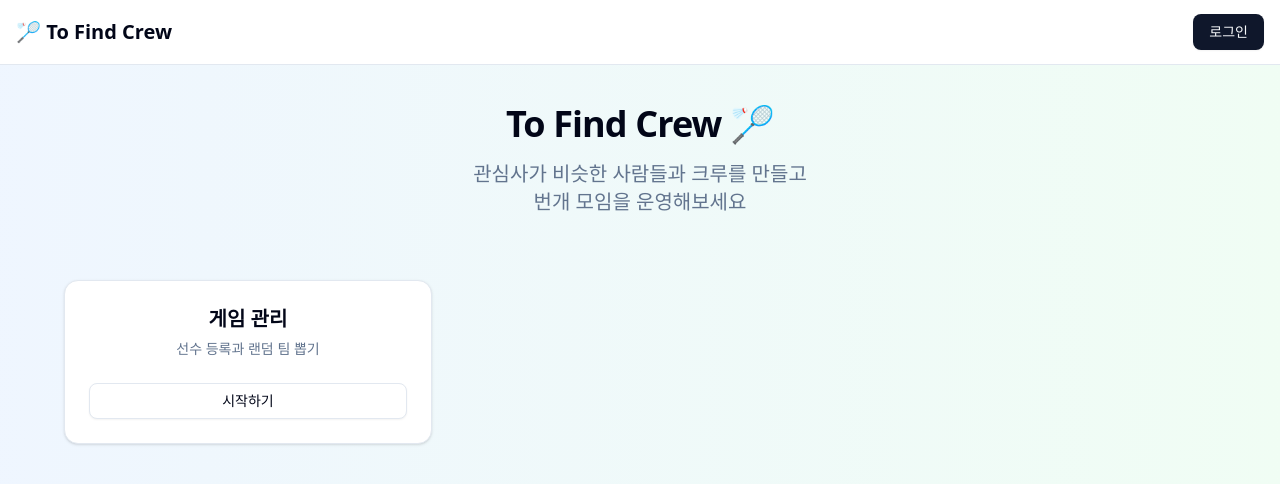
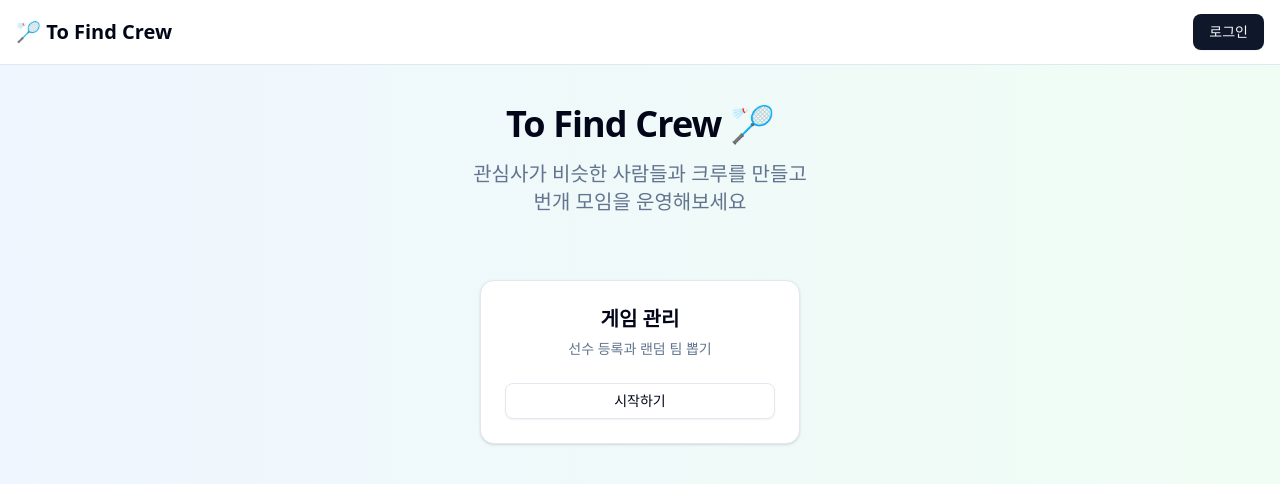
Before and after one commit to harry7435/to-find-crew, a Next.js app: page / in a window 1280 px wide. Shown: the top 484 px of the page. Built offline with nearby package versions, Linux system fonts and the light colour scheme; no server answers.

Commit message:
design: 홈 메인 메뉴 카드 정렬 및 최소 너비 수정

```diff
--- a/src/app/page.tsx
+++ b/src/app/page.tsx
@@ -26,7 +26,7 @@ export default function Home() {
 
         {/* Badminton Section */}
         <section className="container mx-auto p-4">
-          <div className="grid grid-cols-1 md:grid-cols-3 gap-6 max-w-6xl mx-auto">
+          <div className="flex flex-wrap justify-center gap-6 max-w-6xl mx-auto">
             {/* <Card className="text-center">
               <CardHeader>
                 <CardTitle className="text-xl">번개 생성</CardTitle>
@@ -53,7 +53,7 @@ export default function Home() {
               </CardContent>
             </Card> */}
 
-            <Card className="text-center">
+            <Card className="text-center w-full min-w-64 max-w-xs">
               <CardHeader>
                 <CardTitle className="text-xl">게임 관리</CardTitle>
                 <CardDescription>선수 등록과 랜덤 팀 뽑기</CardDescription>
```
